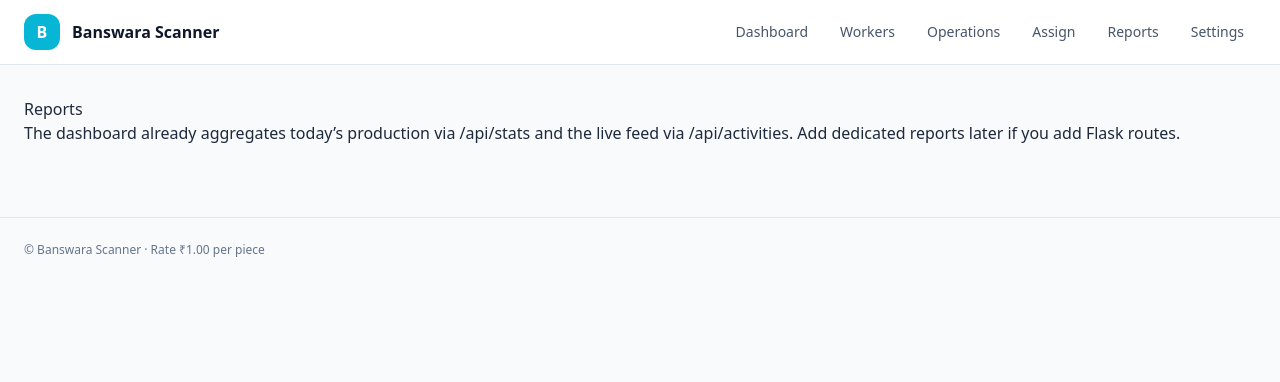
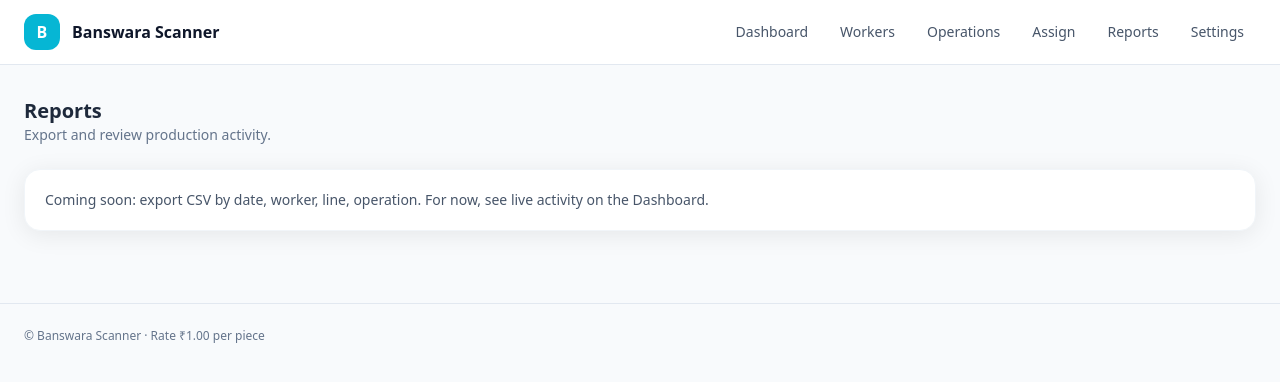
Before and after one commit to Sachinsuthar17/WorkerTracker, a Flask app: template templates/reports.html in a window 1280 px wide. Shown: the top 382 px of the page. Run offline with Flask 3, Linux system fonts and the light colour scheme; the template is opened without the code that fills it, so the values that code supplies are empty; some libraries are stand-ins or nearby versions.

Commit message:
Code Changed

```diff
--- a/templates/reports.html
+++ b/templates/reports.html
@@ -1,8 +1,17 @@
 {% extends "layout.html" %}
+{% set title = "Reports" %}
 {% block content %}
-<header class="page-header"><h1>Reports</h1></header>
-<p class="muted">
-  The dashboard already aggregates today’s production via <span class="code">/api/stats</span> and the live feed via <span class="code">/api/activities</span>.
-  Add dedicated reports later if you add Flask routes.
-</p>
+<section class="grid gap-6">
+  <header>
+    <h1 class="text-xl font-semibold">Reports</h1>
+    <p class="text-sm text-slate-500">Export and review production activity.</p>
+  </header>
+
+  <div class="bg-white rounded-2xl p-5 shadow-card border border-slate-100">
+    <p class="text-sm text-slate-600">
+      Coming soon: export CSV by date, worker, line, operation.
+      For now, see live activity on the Dashboard.
+    </p>
+  </div>
+</section>
 {% endblock %}
```
